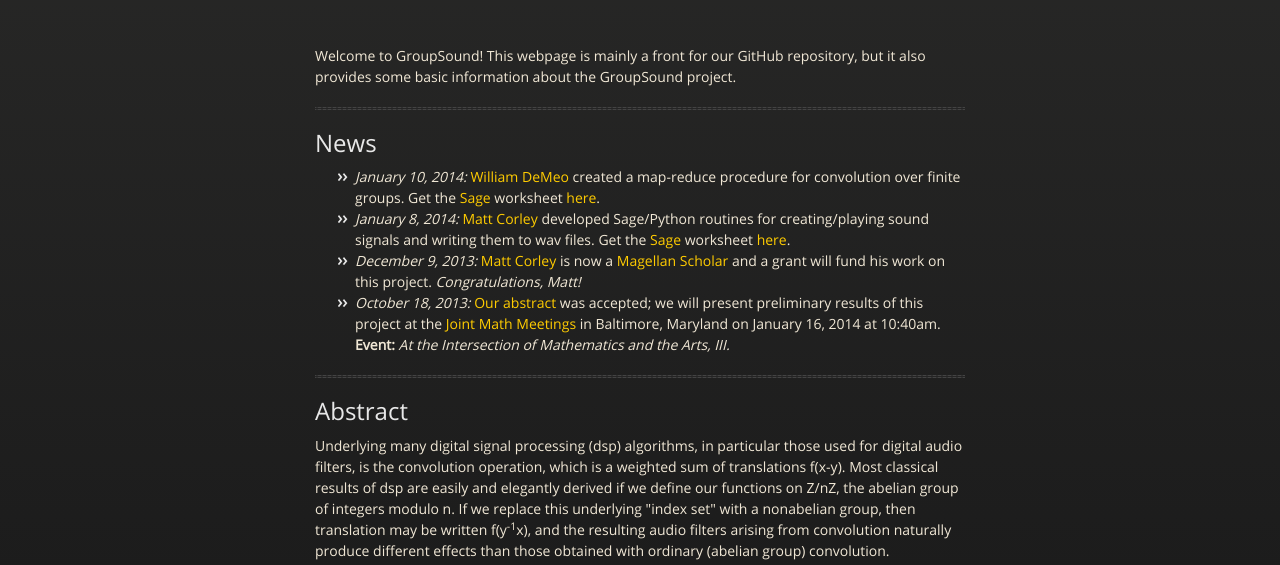
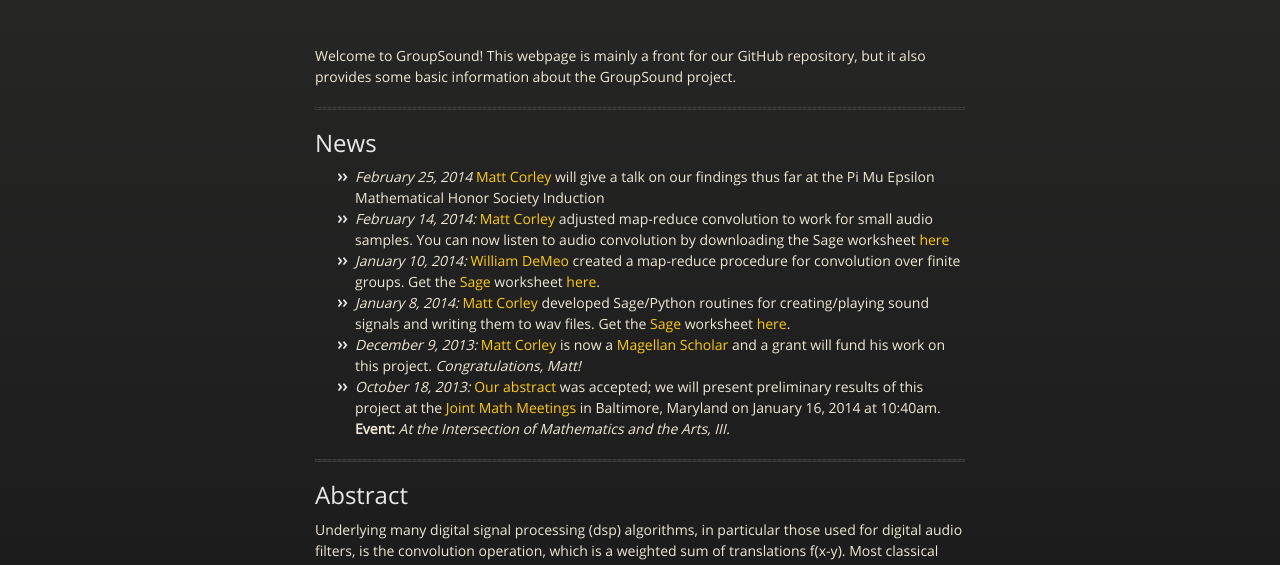
Before and after one commit to SoundMath/GroupSound, a plain HTML site: page index.html in a window 1280 px wide. Shown: the part 226-791 px from the top of the page. Drawn offline with nearby package versions, Linux system fonts and the light colour scheme.

Commit message:
updated the news

```diff
--- a/index.html
+++ b/index.html
@@ -50,6 +50,10 @@ Welcome to GroupSound!  This webpage is mainly a front for our GitHub repository
 <h2>
 <a name="news" class="anchor" href="#news"><span class="octicon octicon-link"></span></a>News</h2>
 <ul>
+  <li><i>February 25, 2014</i> <a href="mailto:corleymj@gmail.com">Matt Corley</a> will give a talk on our findings thus far at the Pi Mu Epsilon Mathematical Honor Society Induction
+  </li>
+  <li><i>February 14, 2014:</i> <a href="mailto:corleymj@gmail.com">Matt Corley</a> adjusted map-reduce convolution to work for small audio samples. You can now listen to audio convolution by downloading the Sage worksheet <a href="https://github.com/SoundMath/GroupSound/blob/develop/src/Sage/experiments.sws">here</a>
+  </li>
   <li><i>January 10, 2014:</i> <a href="mailto:williamdemeo@gmail.com">William DeMeo</a> created a map-reduce procedure for convolution over finite groups.
 Get the <a href="http://sagemath.org/">Sage</a> worksheet <a href="https://github.com/SoundMath/GroupSound/blob/master/src/Sage/GroupDSP.sws">here</a>.
   </li>
```
